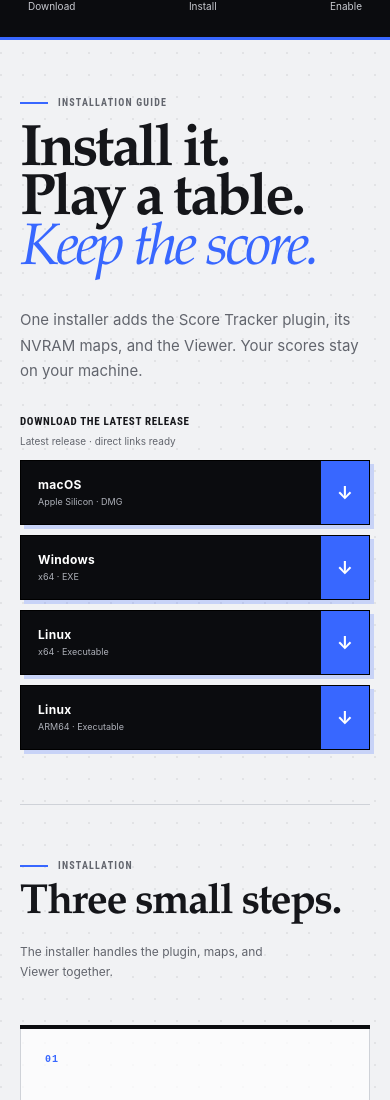
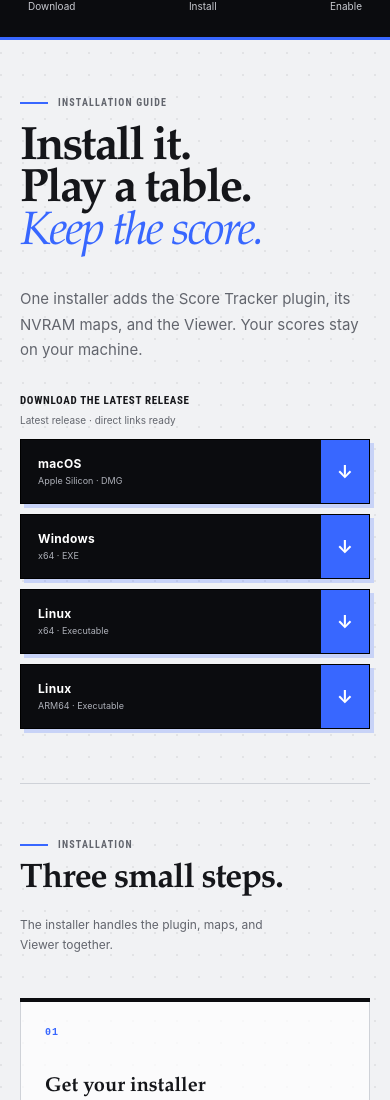
Before and after one commit to herrMirto/vpx-scoretracker-plugin, a plain HTML site: page pages/index.html in a window 390 px wide. Shown: the part 80-1180 px from the top of the page. Drawn offline with Linux system fonts and the light colour scheme; no server answers.

Commit message:
style: reduce GitHub Pages heading sizes

```diff
--- a/pages/index.html
+++ b/pages/index.html
@@ -5,7 +5,7 @@
     <meta name="viewport" content="width=device-width, initial-scale=1">
     <meta name="description" content="Install VPX Score Tracker and enable it in VPinballX.ini.">
     <title>Install VPX Score Tracker</title>
-    <link rel="stylesheet" href="styles.css?v=2">
+    <link rel="stylesheet" href="styles.css?v=3">
     <script src="downloads.js?v=2" defer></script>
   </head>
   <body>
--- a/pages/styles.css
+++ b/pages/styles.css
@@ -146,8 +146,8 @@ h1, h2, h3 { color: var(--ink); }
 h1 {
   max-width: 820px;
   margin: 0;
-  font: 600 clamp(58px, 7.6vw, 108px)/.84 var(--display);
-  letter-spacing: -.052em;
+  font: 600 clamp(46px, 5.8vw, 78px)/.9 var(--display);
+  letter-spacing: -.045em;
 }
 h1 em { color: var(--accent); font-style: italic; font-weight: 500; }
 .intro {
@@ -234,8 +234,8 @@ h1 em { color: var(--accent); font-style: italic; font-weight: 500; }
 .section-heading .eyebrow { margin-bottom: 14px; }
 .section-heading h2, .enable h2 {
   margin: 0;
-  font: 600 clamp(42px, 5vw, 66px)/.93 var(--display);
-  letter-spacing: -.035em;
+  font: 600 clamp(34px, 4vw, 50px)/.98 var(--display);
+  letter-spacing: -.03em;
 }
 .section-heading > p {
   max-width: 250px;
@@ -266,7 +266,7 @@ h1 em { color: var(--accent); font-style: italic; font-weight: 500; }
 }
 .steps li:first-child { border-left: 1px solid var(--line); }
 .step-number { color: var(--accent); font: 800 10px/1 ui-monospace, monospace; letter-spacing: .1em; }
-.steps h3 { margin: 0 0 10px; font: 600 23px/1.05 var(--display); }
+.steps h3 { margin: 0 0 10px; font: 600 20px/1.1 var(--display); }
 .steps p { margin: 0; color: var(--muted); font-size: 12px; line-height: 1.65; }
 .linux-note {
   margin: 18px 0 0;
@@ -348,7 +348,7 @@ h1 em { color: var(--accent); font-style: italic; font-weight: 500; }
   font-size: 22px;
 }
 .done .eyebrow { margin: 3px 0 9px; }
-.done h2 { max-width: 700px; margin: 0; font: 600 clamp(27px, 3.1vw, 40px)/1.08 var(--display); letter-spacing: -.022em; }
+.done h2 { max-width: 700px; margin: 0; font: 600 clamp(22px, 2.5vw, 31px)/1.12 var(--display); letter-spacing: -.018em; }
 footer {
   padding: 22px 0 34px;
   display: flex;
@@ -401,7 +401,7 @@ footer {
   main { margin-left: 0; }
   .hero, .install, .enable, .done, footer { width: calc(100vw - 40px); }
   .hero { min-height: auto; padding: 58px 0 54px; }
-  h1 { font-size: clamp(50px, 15vw, 75px); }
+  h1 { font-size: clamp(42px, 12vw, 60px); }
   .intro { font-size: 15px; }
   .download-heading { align-items: flex-start; flex-direction: column; gap: 8px; }
   .download-options { grid-template-columns: 1fr; }
```
